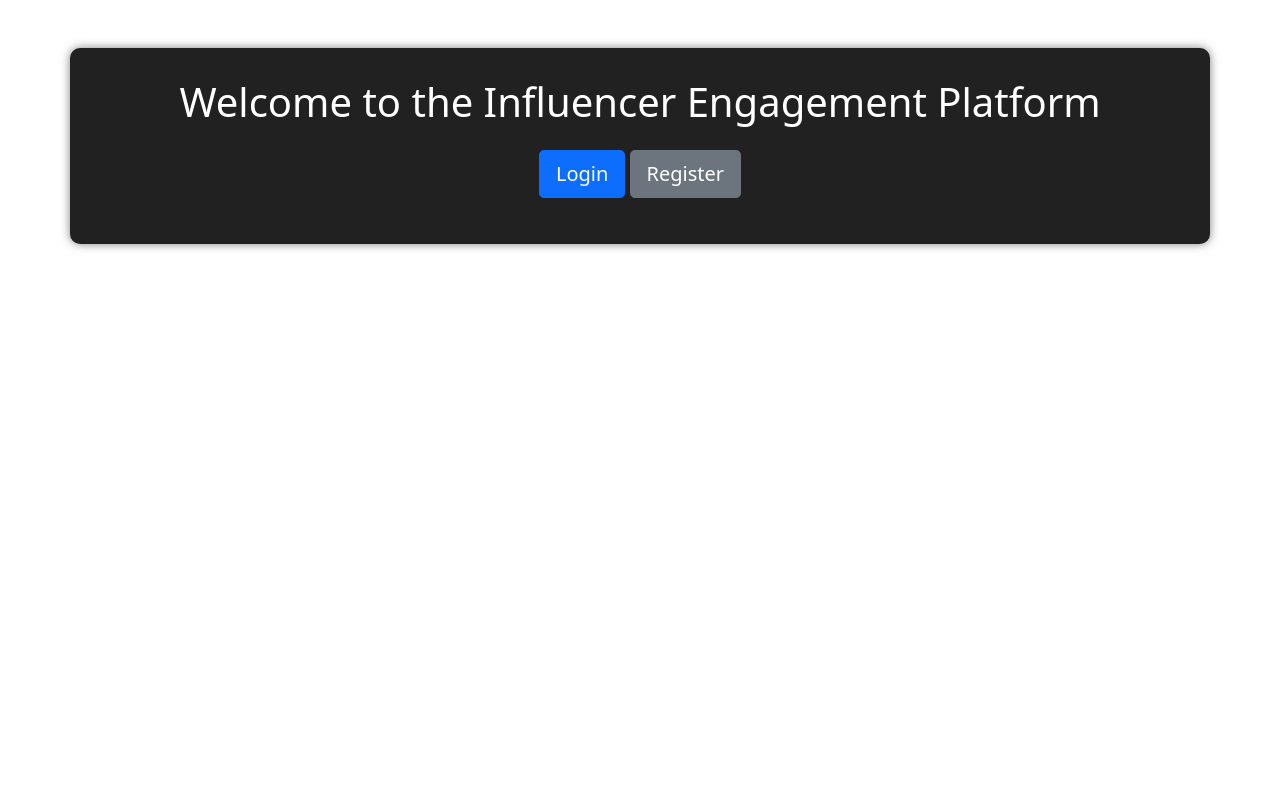
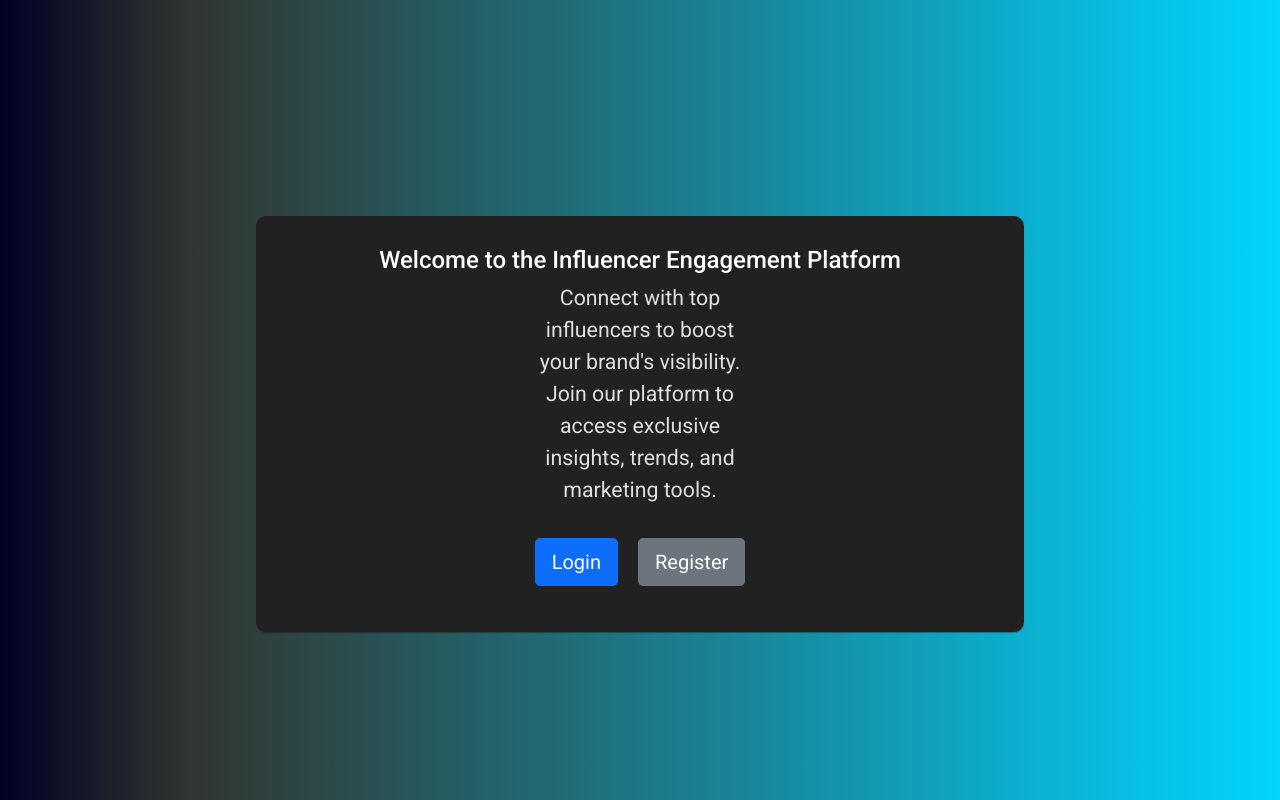
Before and after one commit to aljozy/influencer, a Flask app: page / in a window 1280 px wide. Run offline with Flask 3, Linux system fonts and the light colour scheme.

Commit message:
new ui-enhancements

```diff
--- a/app/static/css/dark-theme.css
+++ b/app/static/css/dark-theme.css
@@ -1,7 +1,13 @@
+@font-face {
+  font-family: 'Roboto';
+  src: url('https://fonts.googleapis.com/css2?family=Roboto&display=swap');
+}
+
+
 body {
   background-color: #181818;
   color: #e0e0e0;
-  font-family: 'Roboto', sans-serif;
+  font-family: 'Roboto', sans-serif !important;
 }
 
 .container {
@@ -10,11 +16,13 @@ body {
   border-radius: 10px;
   max-width: 600px;
   margin-top: 50px;
-  box-shadow: 0 0 10px rgba(0, 0, 0, 0.5);
+  box-shadow: 0 2px 1px -1px #0003, 0 1px 1px #00000024, 0 1px 3px #0000
 }
 
 .login-container {
   width: 25dvw !important;
+  padding: 30px;
+  box-shadow: 0 2px 1px -1px #0003, 0 1px 1px #00000024, 0 1px 3px #0000
 
 }
 
@@ -24,14 +32,11 @@ body {
   box-sizing: border-box;
   display: grid;
   place-items: center;
-
+  background: linear-gradient(90deg, rgba(2,0,36,1) 0%, rgba(49,54,48,1) 15%, rgba(0,212,255,1) 100%);
 }
 
-.login-submit-btn {
-  grid-template-columns: 80px 80px;
-  justify-content: flex-end;
 
-}
+
 
 h1,
 h2,
@@ -55,7 +60,7 @@ h6 {
 }
 
 .form-label {
-  color: #bb86fc;
+  color: #d7d7d7;
   font-weight: bold;
 }
 
--- a/app/templates/index.html
+++ b/app/templates/index.html
@@ -2,8 +2,19 @@
 <html lang="en">
   <head>
     <meta charset="UTF-8" />
-    <meta name="viewport" content="width=device-width, initial-scale=1.0" />
+    <meta
+      name="viewport"
+      content="width=device-width, initial-scale=1, maximum-scale=1"
+    />
     <title>Home</title>
+    <link
+      href="https://fonts.googleapis.com/icon?family=Material+Icons%7CMaterial+Icons+Outlined"
+      rel="stylesheet"
+    />
+    <link
+      href="https://fonts.googleapis.com/css?family=Roboto:100,300,400,500,700"
+      rel="stylesheet"
+    />
     <link
       rel="stylesheet"
       href="{{ url_for('static', filename='css/dark-theme.css') }}"
@@ -14,9 +25,26 @@
     />
   </head>
   <body>
-    <div class="container mt-5 text-center">
-      <h1>Welcome to the Influencer Engagement Platform</h1>
-      <p>
+    <div class="container-body">
+      <div class="container mt-5 text-center" style="width: 60%">
+        <h1 style="font-size: 18pt">
+          Welcome to the Influencer Engagement Platform
+        </h1>
+        <p
+          class="description"
+          style="
+            color: #dfdfdf;
+            width: 30%;
+            font-size: 16pt;
+            margin-left: 50%;
+            transform: translateX(-50%);
+          "
+        >
+          Connect with top influencers to boost your brand's visibility. Join
+          our platform to access exclusive insights, trends, and marketing
+          tools.
+        </p>
+        <p style="display: inline-flex; gap: 20px">
           <a
             href="{{ url_for('main.login') }}"
             class="btn btn-primary btn-lg mt-3"
@@ -29,6 +57,7 @@
           >
         </p>
       </div>
+    </div>
     <script src="https://cdn.jsdelivr.net/npm/bootstrap@5.1.3/dist/js/bootstrap.bundle.min.js"></script>
   </body>
 </html>
--- a/app/templates/login.html
+++ b/app/templates/login.html
@@ -17,7 +17,11 @@
     <div class="container-body">
       <div class="login-container container">
         <h1 class="text-center mb-4">Login</h1>
-      <form method="POST" action="{{ url_for('main.login') }}">
+        <form
+          method="POST"
+          action="{{ url_for('main.login') }}"
+          style="padding-right: 30px; padding-left: 30px"
+        >
           {{ form.hidden_tag() }}
           <div class="mb-3">
             {{ form.username.label(class="form-label") }} {{
```
Also changed, not shown: app/templates/base.html (+9 -4 lines), app/templates/dummy.html (added, +83 -0 lines), app/templates/register.html (+16 -3 lines). Lines whose indentation alone changed are shown as unchanged.
